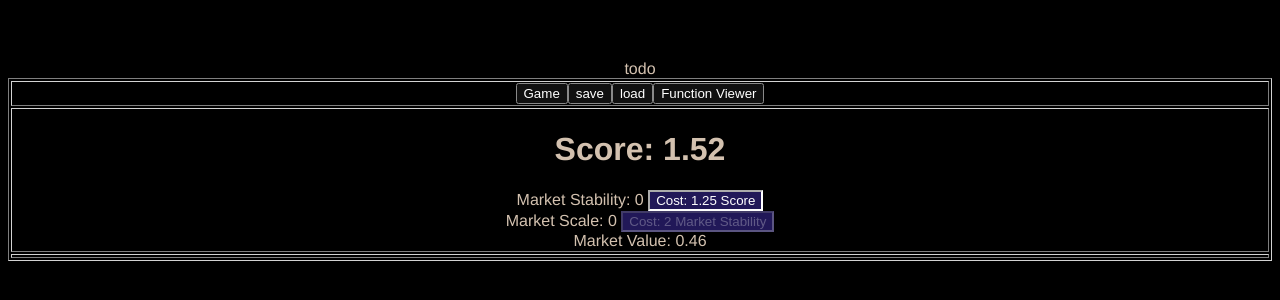
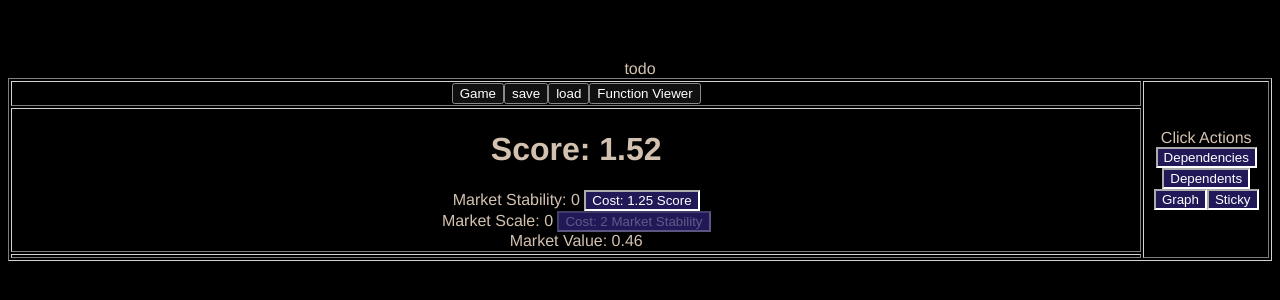
Before and after one commit to typeholes/mathole, a Vue app: page / in a window 1280 px wide. Both pictures are taken after a click on the button "Game". Shown: the top 300 px of the page. Built offline with nearby package versions, Linux system fonts and the light colour scheme.

Commit message:
* added click actions and made graph reactive

```diff
--- a/src/components/Game.vue
+++ b/src/components/Game.vue
@@ -1,8 +1,11 @@
-<script setup>
+<script setup lang="ts">
 
 import GameVarView from './GameVarView.vue';
 import { GameState } from '../js/GameState';
+import { ref } from 'vue';
 
+import { FunctionDefManager } from '../js/FunctionDef';
+import { displayFunction } from '../js/mathUtil';
 
 const gameState = GameState.getInstance();
 
@@ -13,19 +16,19 @@ function getValue(name) {
 
 }
 
-function setScore() {
-  GameState.setVariable('score','444');
-}
+let dependencies = ref([]);
+let dependents = ref([]);
+let graphedVar = ref("");
+
 </script>
 
 <template>
   <div>
-
     <!-- <h1> Time: {{ getValue('t') }} </h1> -->
-    <h1> Score: {{getValue('score') }} </h1>
+    <h1> <GameVarView varName="score" v-model:dependencies="dependencies" v-model:dependents="dependents" forceVisible v-model:graphed="graphedVar"></GameVarView> </h1>
 
   <div v-for="(varName) in gameState.getNames()">
-    <GameVarView :varName="varName"></GameVarView>
+    <GameVarView :varName="varName" v-model:dependencies="dependencies" v-model:dependents="dependents" v-model:graphed="graphedVar"></GameVarView>
   </div>
 
   <div id='test-graph-expr' class="graphDiv"></div>
--- a/src/components/GameVarView.vue
+++ b/src/components/GameVarView.vue
@@ -1,26 +1,49 @@
-<script setup>
+<script setup lang="ts">
+
+import { i } from 'mathjs';
+import { inject, ref } from 'vue';
+
+import { GameState } from '../js/GameState';
+import { clickActionsT } from './types';
+
+interface Props {
+  varName: string,
+  forceVisible: boolean,
+  dependencies: string[]
+  dependents: string[],
+  graphed: string
+}
 
 
-import { GameState } from '../js/GameState';
+const emit = defineEmits<{
+  (e: 'update:dependencies', dependencies: string[]): void
+  (e: 'update:graphed', graphed: string): void
+  (e: 'update:dependents', dependents: string[]): void
+}>();
 
+const clickActions = inject<()=>clickActionsT>('clickActions')();
 
-defineProps({
-    varName: null,
+const props = withDefaults(defineProps<Props>(), {
+  varName: "",
+  forceVisible: false,
+  dependencies: () => [],
+  dependents: () => [],
+  graphed: ""
 })
 
 const gameState = GameState.getInstance();
 
-function getValue(varName) {
+function getValue(varName: string) {
   const val = gameState.getValue(varName);
   return Math.round(val *100)/100;
 }
 
-function getCost(varName) {
+function getCost(varName: string) {
   const val = gameState.getCost(varName);
   return Math.round(val *100)/100;
 }
 
-function canBuy(varName) {
+function canBuy(varName: string) {
   const currencyName = gameState.getCurrencyName(varName);
   if (!currencyName) { return false;}
 
@@ -29,15 +52,52 @@ function canBuy(varName) {
   return currency >= getCost(varName);
 
 }
+
+function labelClass(varName: string, dependencies: string[], dependents: string[]) {
+  let ret = {dependent: false, depends: false};
+
+  if ( clickActions.dependents && dependencies.includes(varName)) {
+     ret.dependent = true;
+  }
+
+  if ( clickActions.dependencies && dependents.includes(varName)) {
+     ret.depends = true;
+  }
+
+  return ret;
+}
+
+function labelClick(varName: string) {
+  let newDependencies = varName === 'stability' ? ['marketValue', 'stability'] : ['marketScale'];
+  let newDependents = varName === 'marketScale' ? ['marketValue', 'stability'] : ['stability'];
+
+  emit('update:dependencies', newDependencies);
+  emit('update:dependents', newDependents);
+  emit('update:graphed', varName);
+
+  if ( clickActions.graph ) {
+    gameState.displayFunction(varName, '#test-graph-expr');
+  }
+
+}
+
+function buy(varName: string, graphedVar: string ) {
+  gameState.buy(varName);
+  if (graphedVar !== '') { gameState.displayFunction(graphedVar, '#test-graph-expr');  }
+}
+
+
 </script>
 
 <template>
-    <div v-if="gameState.isVisible(varName)">
-        {{ gameState.getDisplayName(varName) }}: {{ getValue(varName) }}
-        <button @click="gameState.buy(varName)" v-if="gameState.isBuyable(varName)" :disabled="!canBuy(varName)" >
+  <div>
+    <div v-if="forceVisible || gameState.isVisible(varName)">
+        <span :class="labelClass(varName, dependencies, dependents)" @click="labelClick(varName)">{{ gameState.getDisplayName(varName) }}: </span> {{ getValue(varName) }}
+        <button @click="buy(varName, graphed)" v-if="gameState.isBuyable(varName)" :disabled="!canBuy(varName)" >
             Cost: {{ getCost(varName) }} {{ gameState.getCurrencyDisplayName(varName) }}
         </button> <br>
     </div>
+  </div>
 </template>
 
 <style scoped>
@@ -45,6 +105,14 @@ button {
   background-color: #dee7a7;
 }
 button.selected {
-  background-color: #9342b9;
+ background-color: #9342b9;
+}
+
+.dependent {
+ background-color: #6cf5de;
+}
+
+.depends {
+  background-color: #9e83f8;
 }
 </style>
--- a/src/components/Mathole.vue
+++ b/src/components/Mathole.vue
@@ -1,6 +1,6 @@
 
-<script setup>
-import { shallowRef, onMounted } from 'vue'
+<script setup lang="ts">
+import { shallowRef, onMounted, provide, Ref } from 'vue'
 
 import Game from './Game.vue';
 import FunctionViewer from './FunctionViewer.vue';
@@ -14,11 +14,13 @@ import { ref } from 'vue';
 
 import { gameSetup } from "../js/MarketGame";
 
+import ToggleButton  from './ToggleButton.vue';
+import { clickActionsT } from './types';
 
 const _varMap = ref(
   GameState.init
   (  ref( {} )
-  , (m) => { return {...m.value} }
+  , (m) => m
   , (m,n) => m.value[n] = { cost:0, value: 0}
   , (m,n) => m.value[n].cost
   , (m,n, cost) => m.value[n].cost = cost
@@ -41,6 +43,25 @@ function setMode(newMode) {
 
 const deltaDisplay = ref(0);
 
+const clickActions: Ref<clickActionsT> = ref({
+  dependencies: false,
+  dependents: false,
+  graph: false,
+  sticky: false
+});
+
+
+provide( 'clickActions', () => clickActions.value);
+
+function clearClickActions() {
+  if (!clickActions.value.sticky) {
+    for (let key in clickActions.value) {
+      clickActions.value[key] = false;
+    }
+
+  }
+}
+
 let priorTime = 0;
 function loop(elapsedTime) {
   const delta = elapsedTime - priorTime
@@ -48,7 +69,6 @@ function loop(elapsedTime) {
     gameState.tick(delta/10000);
     priorTime = elapsedTime;
     deltaDisplay.value = Math.floor(delta);
-//      displayFunction(FunctionDefManager.get('curvedSawtooth'),'', '#test-graph-expr', {});
   }
   window.requestAnimationFrame(loop);
 }
@@ -139,9 +159,16 @@ todo
         <button @click="doImport">import</button>
         <button @click="ST.reset">reset</button>         -->
       </td>
+      <td rowspan="3" width="10%">
+        Click Actions
+           <ToggleButton label="Dependencies" v-model:state="clickActions.dependencies"></ToggleButton>
+           <ToggleButton label="Dependents" v-model:state="clickActions.dependents"></ToggleButton>
+           <ToggleButton label="Graph" v-model:state="clickActions.graph"></ToggleButton>
+           <ToggleButton label="Sticky" v-model:state="clickActions.sticky"></ToggleButton>
+      </td>
     </tr>
     <tr>
-      <td >
+      <td @click="clearClickActions">
         <keep-alive>
           <component :is="mode"></component>
         </keep-alive>
--- /dev/null
+++ b/src/components/ToggleButton.vue
@@ -0,0 +1,34 @@
+
+<script setup lang="ts">
+
+import { Ref, ref } from 'vue';
+
+import { GameState } from '../js/GameState';
+
+interface Props {
+  label: string,
+  state: boolean
+}
+
+
+const emit = defineEmits<{
+  (e: 'update:state', state: boolean): void
+}>();
+
+
+const props = defineProps<Props>();
+
+</script>
+
+<template>
+    <button :class="{toggled: state}" @click="$emit('update:state', !state)">{{label}}</button>
+</template>
+
+<style scoped>
+.toggled  {
+  background-color: #9342b9;
+}
+button {
+  background-color: #dee7a7;
+}
+</style>
--- /dev/null
+++ b/src/components/types.ts
@@ -0,0 +1 @@
+export type clickActionsT= { dependencies: boolean; dependents: boolean; graph: boolean; sticky: boolean; };
--- a/src/js/GameState.ts
+++ b/src/js/GameState.ts
@@ -1,6 +1,7 @@
-import { FunctionDefManager } from "./FunctionDef";
+import { FunctionDef, FunctionDefManager } from "./FunctionDef";
 
 import { GameVarManager } from "./GameVar";
+import { displayFunction as mathDisplayFunction } from "./mathUtil";
 import { SaveManager } from "./SaveManager";
 
 export class GameState<T> {
@@ -25,6 +26,12 @@ export class GameState<T> {
     // must call init first
     static getInstance<T>(): GameState<T> {
         return GameState._instance;
+    }
+
+    displayFunction(varName: string, graphTgt: string): void {
+        const gameVar = this.gameVarManager.get(varName);
+        mathDisplayFunction(gameVar.fn,'', graphTgt, gameVar.args);
+
     }
 
     getCost( name: string) : number {
--- a/src/js/GameVar.ts
+++ b/src/js/GameVar.ts
@@ -1,6 +1,6 @@
 import { removeValuefromArray } from "./util";
 import { argMap, FunctionDef, FunctionDefManager } from "./FunctionDef";
-import { displayFunction, setVariable as setMathVariable } from "./mathUtil";
+import { setVariable as setMathVariable } from "./mathUtil";
 
 import { parser } from "./mathUtil";
 
@@ -128,7 +128,7 @@ export class GameVarManager<T> {
         this.valueGetter = valueGetter;
         this.valueSetter = valueSetter;
 
-        debugger;
+//        debugger;
         this.add(GameTime.instance);
     }
 
@@ -295,7 +295,6 @@ export class GameVarManager<T> {
 
         this._dirty.push(varName);
 
-        displayFunction(FunctionDefManager.get('calcMarketValue'),'', '#test-graph-expr', {});
     }
 
     setFromUIValues() : void {
--- a/src/js/mathUtil.ts
+++ b/src/js/mathUtil.ts
@@ -8,6 +8,7 @@ import { plot } from './plot';
 
 import {FunctionDef, FunctionDefManager} from './FunctionDef';
 import { isInteger } from 'mathjs';
+import { unique } from './util';
 
 export default displayExpr;
 export { displayExpr,  runDefinition, runString, setVariable, M, expand, getDerivative, displayFunction, updateVar };
@@ -149,8 +150,22 @@ function displayFunction(functionDef: FunctionDef, elementIdPrefix="", graphId="
 
   const expr = functionDef.body;
   const expanded = expand(M.parse(expr), true, args);
+
+  const filtered = expanded.filter(function (node) {
+    return node.isSymbolNode && typeof parser.get(node.name) !== 'undefined'
+  });
+
+  const freeVars = unique(filtered.map( (x) => x.name));
+  if ( freeVars.length>1 ) {
+    throw "too many free variables in " + functionDef.name + ": " + freeVars.join(', ')
+  }
+
+  const free = freeVars[0];
+
+  const makeX = free === 'x' ? '' : free + '=x;';
+
   // plot(graphId, expanded.toString(), getDerivative(expanded, 'x', args).toString());
-  plot(graphId, expanded.toString(), "TODO");
+  plot(graphId, makeX+expanded.toString(), free);
 
 }
 
--- a/src/js/plot.ts
+++ b/src/js/plot.ts
@@ -3,11 +3,11 @@
 
 import functionPlot from "function-plot";
 
-export function plot(target: string, expr: string, derivativeExpr: string) {
+export function plot(target: string, expr: string, title: string) {
 
 functionPlot({
     target: target,
-    title: "graph",
+    title: title,
     //  width: 500,
     //  height: 500,
     yAxis: { domain: [-1, 9] },
--- a/src/js/util.ts
+++ b/src/js/util.ts
@@ -12,3 +12,9 @@ export function *zip (...iterables){
         else yield results.map(res => res.value )
     }
 }
+
+
+export function unique(arr: any[]) : any[] {
+    const check = (value, index, self) => self.indexOf(value) === index;
+    return arr.filter(check);
+}
```
Also changed, not shown: changelog.txt, todo.txt (added), 1 other file (tests, documents, lock files or other folders).
